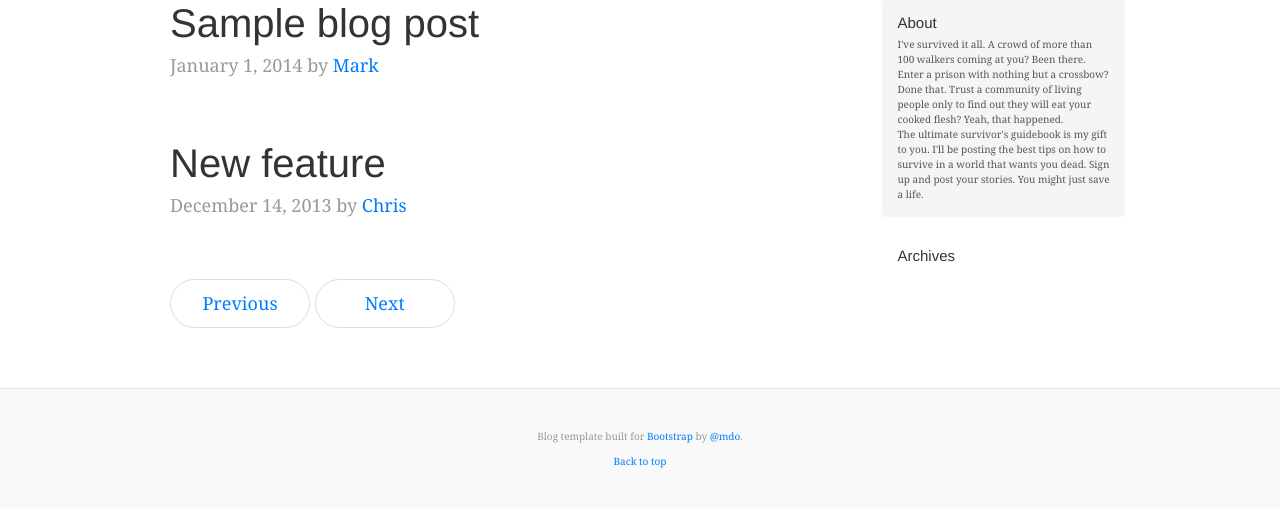
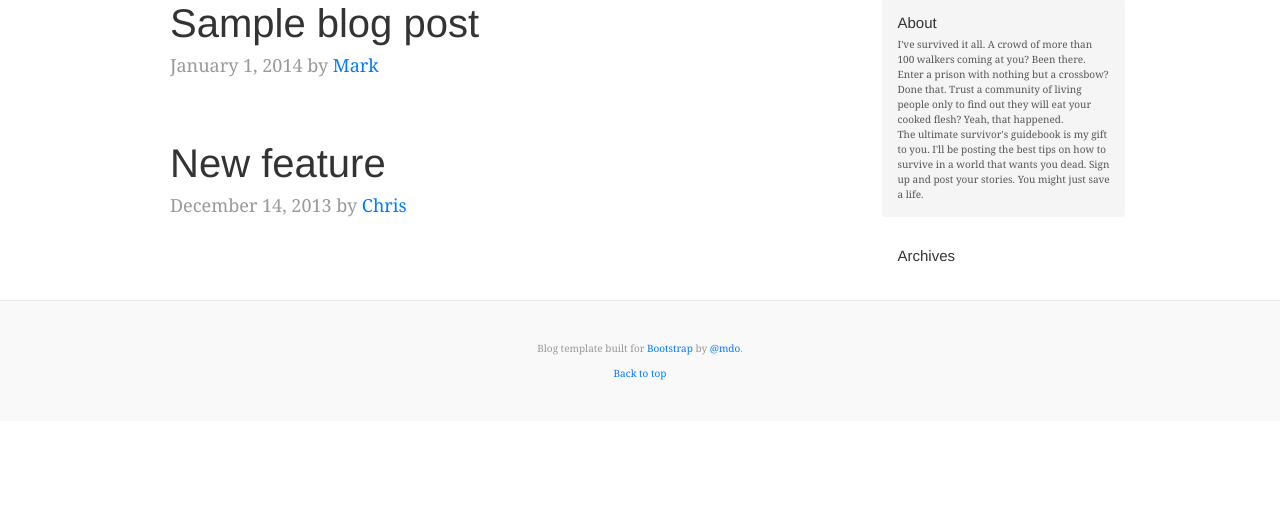
Before and after one commit to cvo-design/zombie_killing_101, a PHP site: page / in a window 1280 px wide. Shown: the part 241-749 px from the top of the page. Run offline with PHP 8.4, Linux system fonts and the light colour scheme; the visitor is signed in with stand-in values (Sample User, id 1); some libraries are stand-ins or nearby versions.

Commit message:
more changes

```diff
--- a/blog_entry.php
+++ b/blog_entry.php
@@ -40,8 +40,7 @@ if (isset($_POST['title'])) {
 
 
     $sqlb_input->execute();
-
-    //header('Location: index.php');
+    header('Location: index.php');
 }
 else
 {
--- a/index.php
+++ b/index.php
@@ -57,12 +57,6 @@ include "menu.php"
 
             </div><!-- /.blog-post -->
 
-            <nav>
-                <ul class="pager">
-                    <li><a href="#">Previous</a></li>
-                    <li><a href="#">Next</a></li>
-                </ul>
-            </nav>
 
         </div><!-- /.blog-main -->
 
```
